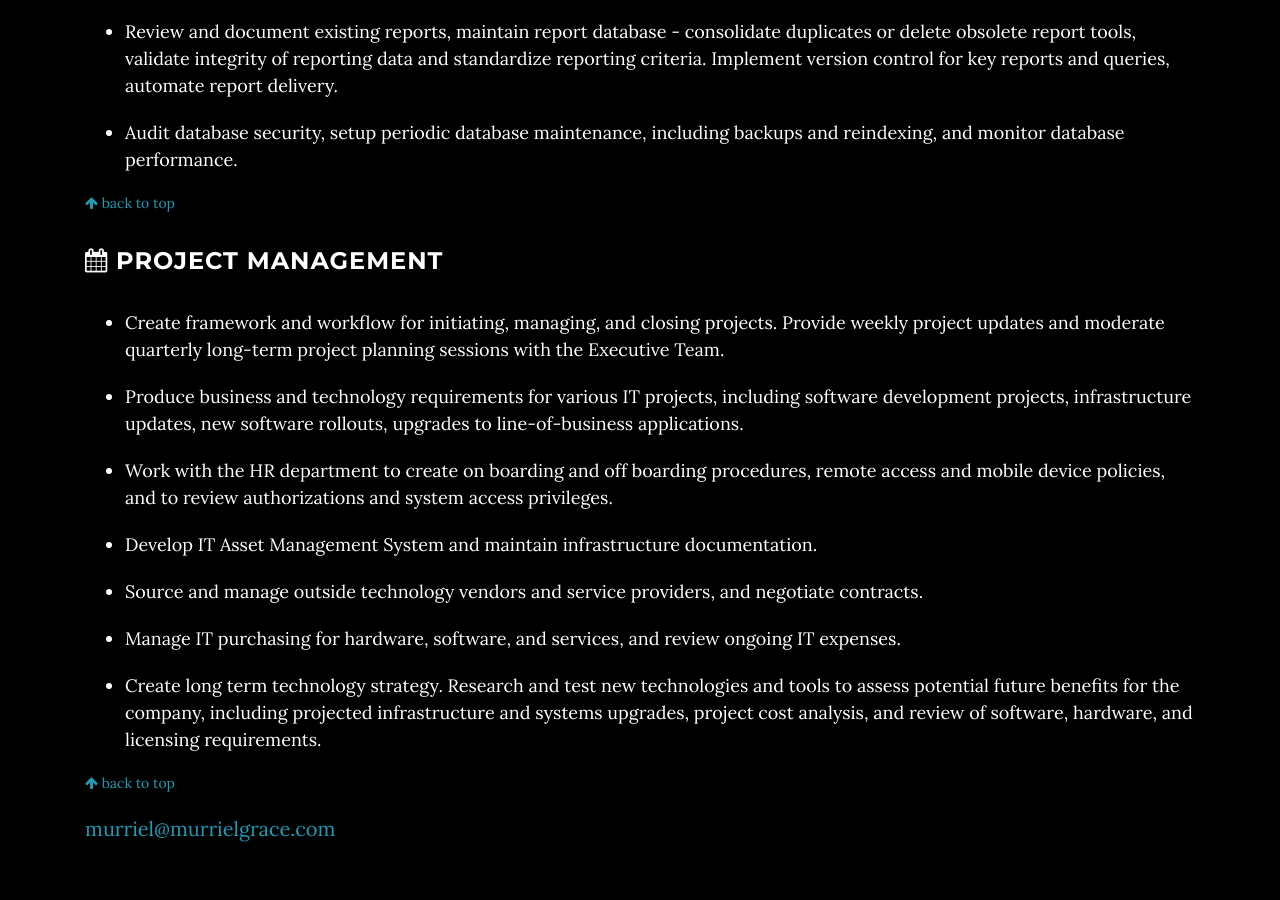
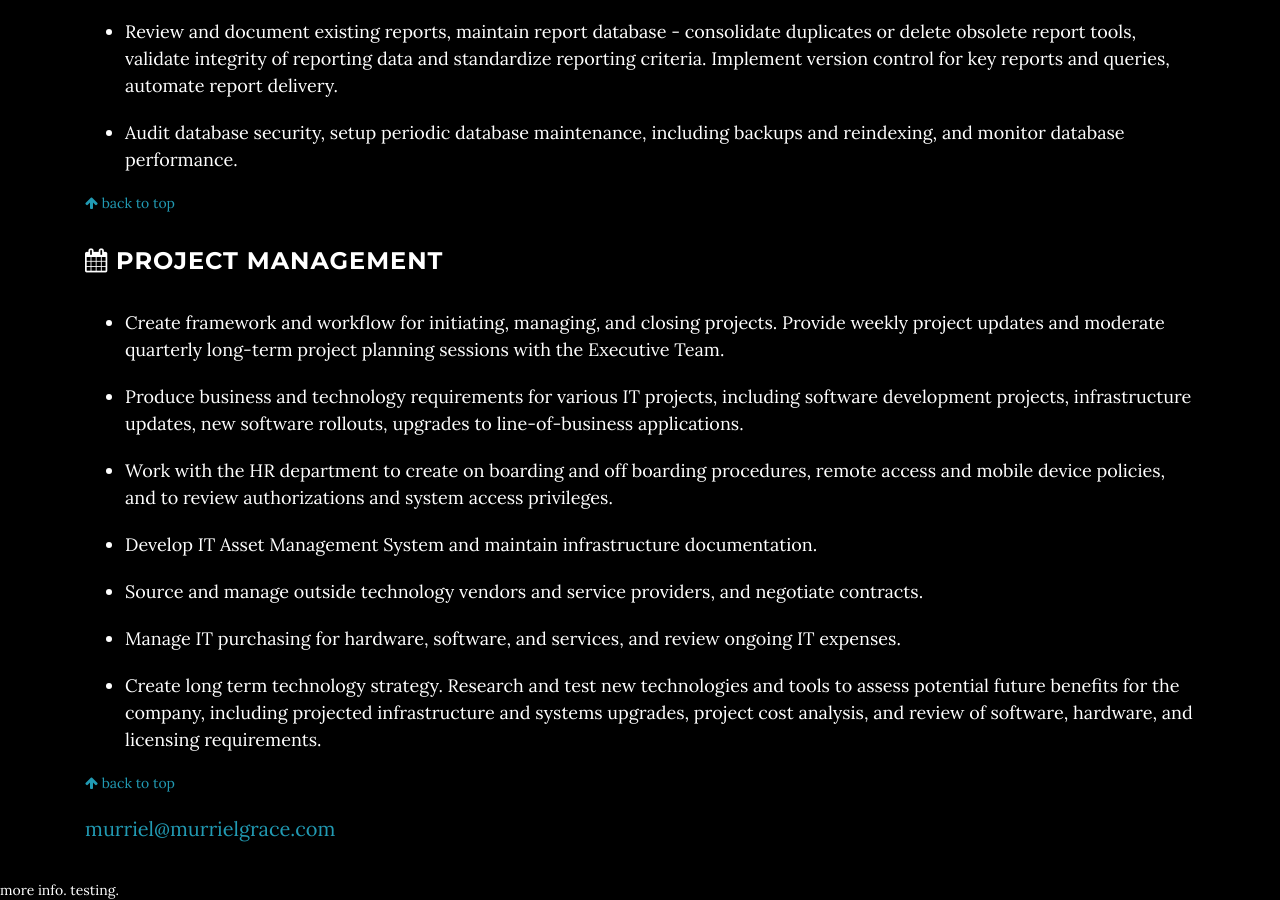
Before and after one commit to murriel/murriel, a Jekyll site: the page built from current.html, in a window 1280 px wide and 900 px high, scrolled down 3050 px. Built offline with Jekyll 4.4.1, drawn with Linux system fonts in a browser that asks for light colours.

Commit message:
issues with current

```diff
--- a/_layouts/page.html
+++ b/_layouts/page.html
@@ -3,5 +3,6 @@
     {% include head.html %}
   <body>
     {{content}}
+    more info. testing.
   </body>
 </html>
```
